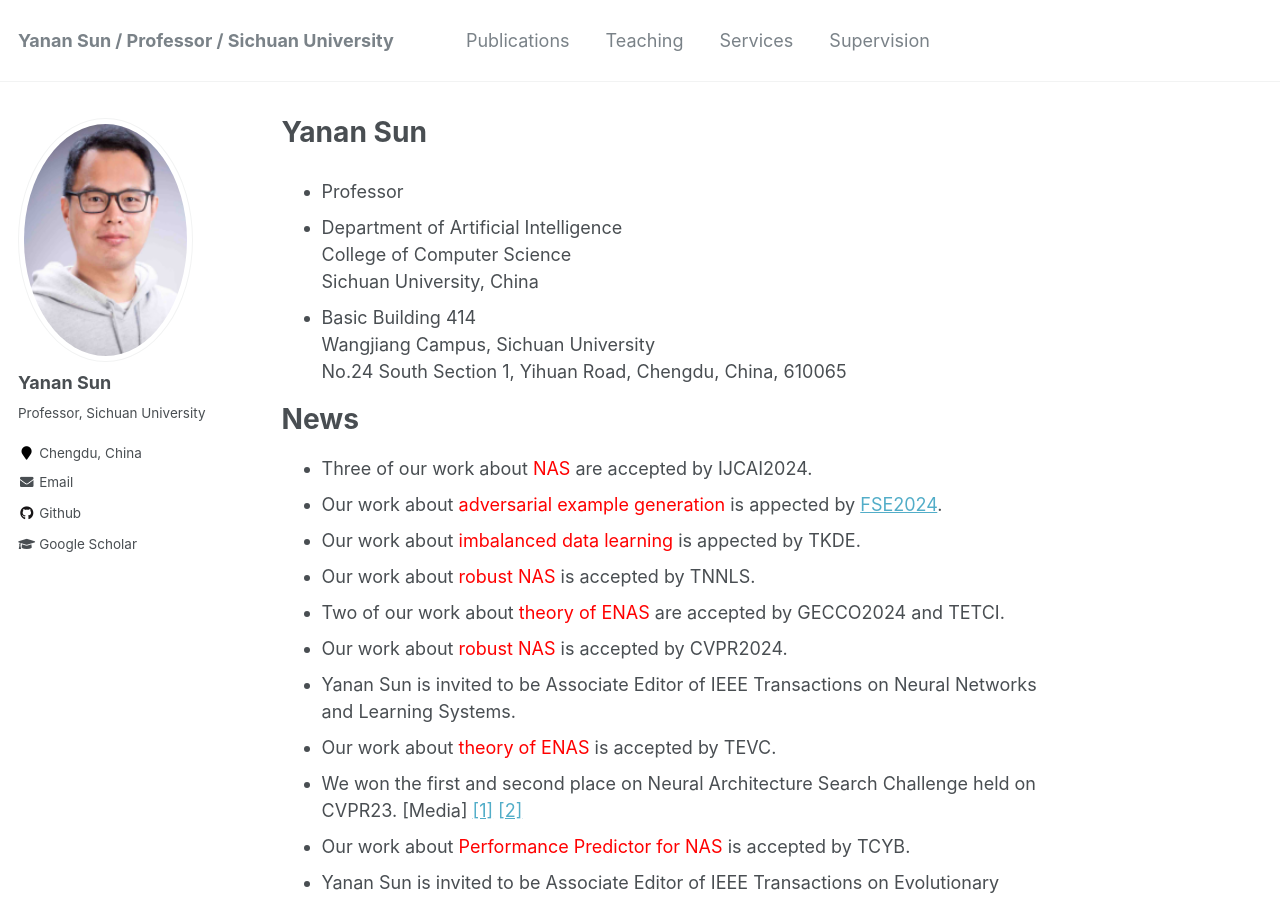
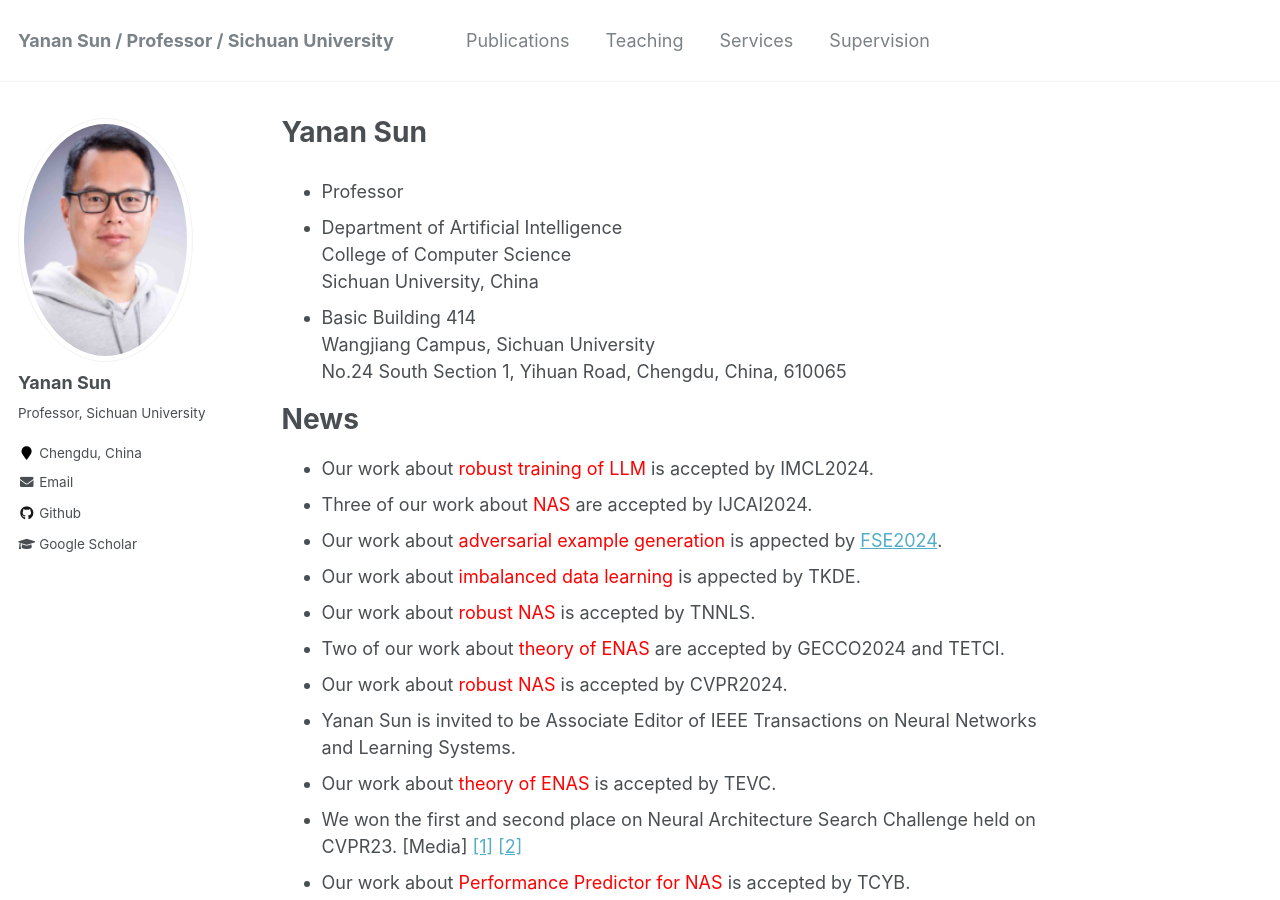
Before and after one commit to yn-sun/yn-sun.github.io, a Jekyll site: the page built from _pages/about.md, in a window 1280 px wide and 900 px high. Built offline with Jekyll 4.4.1, drawn with Linux system fonts in a browser that asks for light colours; comment, search, counter and statistics services are not loaded.

Commit message:
Update about.md

```diff
--- a/_pages/about.md
+++ b/_pages/about.md
@@ -18,6 +18,7 @@ No.24 South Section 1, Yihuan Road, Chengdu, China, 610065
 
 News
 ======
+* Our work about <span style="color: #FF0000">robust training of LLM</span> is accepted by IMCL2024.
 * Three of our work about <span style="color: #FF0000">NAS</span> are accepted by IJCAI2024.
 * Our work about <span style="color: #FF0000">adversarial example generation</span> is appected by [FSE2024](https://conf.researchr.org/home/fse-2024).
 * Our work about <span style="color: #FF0000">imbalanced data learning</span> is appected by TKDE.
```
